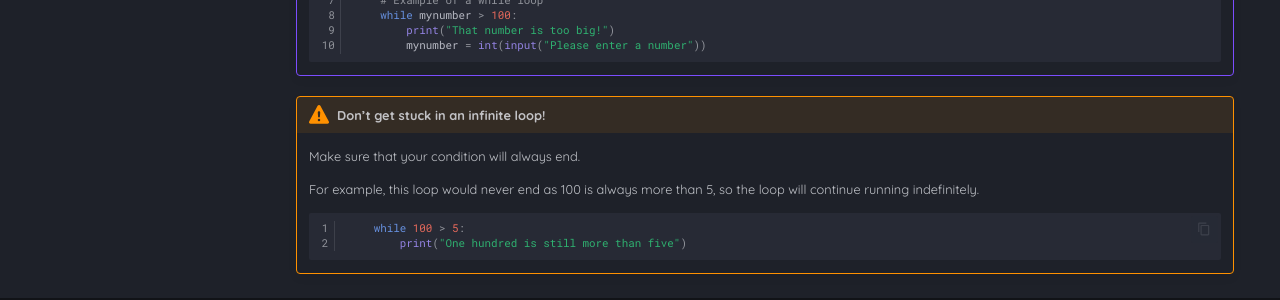
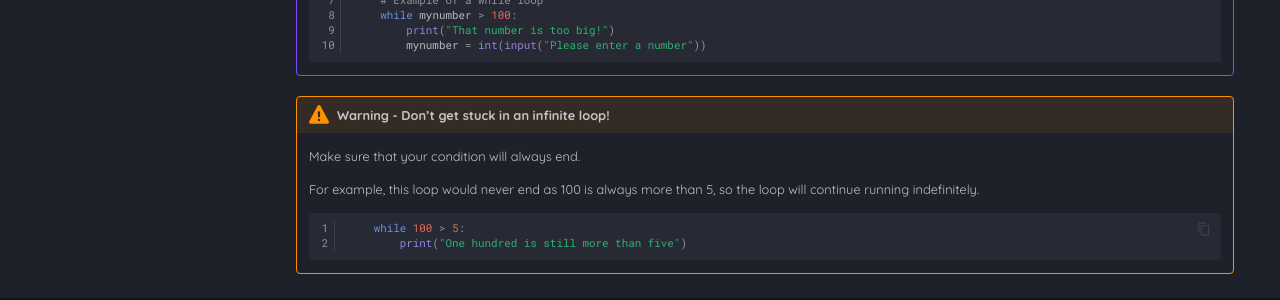
Before and after one commit to Mr-Wood-CS/National-5-Computing-Science-Markdown-Files, an MkDocs documentation site: the page built from docs/SI/06-Conditional-Loops-(while).md, in a window 1280 px wide and 1041 px high. Shown: the part 699-999 px from the top of the window. Built offline with MkDocs 1.6.1 and Material for MkDocs 9.7.7, drawn with Linux system fonts in a browser that asks for light colours.

Commit message:
Update 06-Conditional-Loops-(while).md

````diff
--- a/docs/SI/06-Conditional-Loops-(while).md
+++ b/docs/SI/06-Conditional-Loops-(while).md
@@ -27,7 +27,7 @@ A conditional loop is like a combination of a fixed loop and an if statement and
 			mynumber = int(input("Please enter a number"))
 	```
 
-!!! warning "Don’t get stuck in an __infinite loop__!"
+!!! warning "Warning - Don’t get stuck in an __infinite loop__!"
 
 	Make sure that your condition will always end.
 
````
